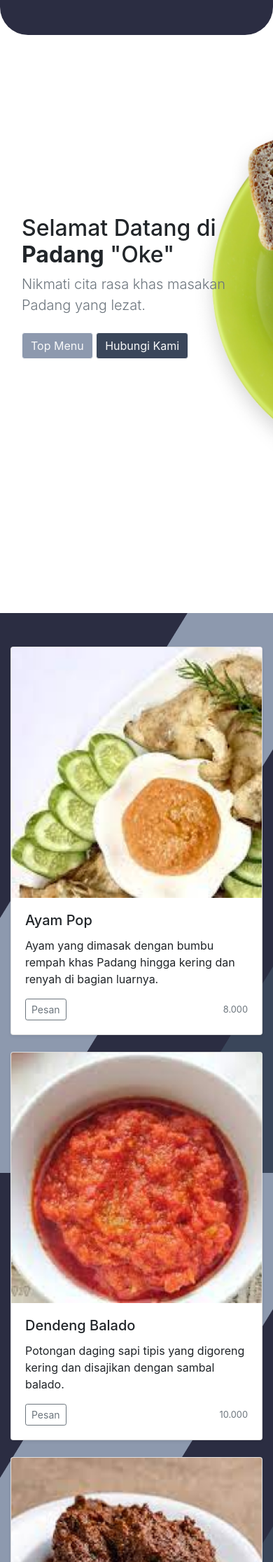
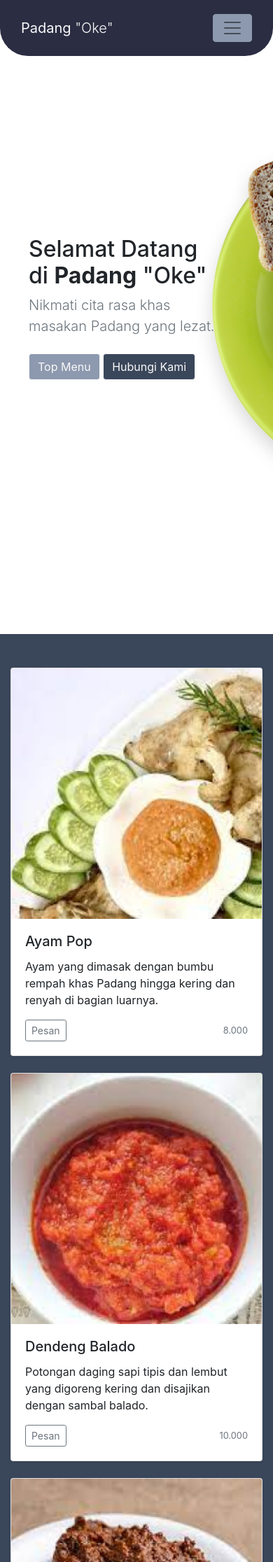
Before and after one commit to muhamadfarrelrizqullah/belajar_php, a PHP site: page / in a window 390 px wide. Shown: the top 2232 px of the page at 70% size. Run offline with PHP 8.4, Linux system fonts and the light colour scheme; some libraries are stand-ins or nearby versions.

Commit message:
Add Responsive

```diff
--- a/Landing.css
+++ b/Landing.css
@@ -27,6 +27,11 @@ background-color: #2b2d42 !important;
 border-bottom-left-radius: 40px;
 border-bottom-right-radius: 40px;
 padding: 25px 100px;
+}
+
+#toggler{
+border: 1px solid #8d99ae;
+background-color: #8d99ae;
 }
 
 #card {
@@ -62,3 +67,22 @@ padding-bottom: 20px;
 #icon {
 color: white !important;
 }
+
+@media (max-width: 768px) {
+#card {
+background-image: none;
+background-color: #3a465a;
+}
+}
+
+
+@media (max-width: 706px) {
+#navbar {
+padding: 20px 30px;
+}
+
+.jumbotron .container {
+margin-left: 10px;
+width: 300px;
+}
+}
--- a/index.php
+++ b/index.php
@@ -4,7 +4,7 @@
 <head>
     <meta charset="UTF-8">
     <meta name="viewport" content="width=device-width, initial-scale=1.0">
-    <title>Padang Oke</title>
+    <title>Semantic HTML - Padang Oke</title>
 
     <link rel="stylesheet" href="Landing.css?v=<?php echo time(); ?>">
     <link rel="stylesheet" href="https://stackpath.bootstrapcdn.com/bootstrap/4.5.2/css/bootstrap.min.css">
@@ -15,9 +15,13 @@
 
     <header>
         <nav class="navbar navbar-expand-lg navbar-light bg-secondary" id="navbar">
-            <div class="collapse navbar-collapse"">
-                <a class="navbar-brand text-light display-4" href="index.php"><b>Padang</b> "Oke"</a>
-                <ul class="navbar-nav mr-auto mt-2 mt-lg-0">
+            <a class="navbar-brand text-light display-4" href="index.php"><b>Padang</b> "Oke"</a>
+            <button class="navbar-toggler" type="button" data-toggle="collapse" data-target="#navbarNav"
+                aria-controls="navbarNav" aria-expanded="false" aria-label="Toggle navigation" id="toggler">
+                <span class="navbar-toggler-icon"></span>
+            </button>
+            <div class="collapse navbar-collapse" id="navbarNav">
+                <ul class="navbar-nav ml-auto">
                     <li class="nav-item">
                         <a class="nav-link text-light" href="login-layout.php">Login</a>
                     </li>
@@ -36,6 +40,7 @@
         </nav>
     </header>
 
+
     <main role="main">
 
         <section class="jumbotron">
@@ -52,7 +57,7 @@
         <div class="album py-5" id="card">
             <div class="container">
                 <div class="row">
-                    <div class="col-md-4">
+                    <div class="col-md-4 col-xs-4">
                         <div class="card mb-4 shadow-sm">
                             <img src="img/Makanan/pop.png" class="card-img-top" alt="...">
                             <div class="card-body">
@@ -69,12 +74,13 @@
                         </div>
                     </div>
 
-                    <div class="col-md-4">
+                    <div class="col-md-4 col-xs-4">
                         <div class="card mb-4 shadow-sm">
                             <img src="img/Makanan/download 1.png" class="card-img-top" alt="...">
                             <div class="card-body">
                                 <h5 class="card-title">Dendeng Balado</h5>
-                                <p class="card-text">Potongan daging sapi tipis yang digoreng kering dan disajikan
+                                <p class="card-text">Potongan daging sapi tipis dan lembut yang digoreng kering dan
+                                    disajikan
                                     dengan sambal balado.</p>
                                 <div class="d-flex justify-content-between align-items-center">
                                     <div class="btn-group">
@@ -86,7 +92,7 @@
                         </div>
                     </div>
 
-                    <div class="col-md-4">
+                    <div class="col-md-4 col-xs-4">
                         <div class="card mb-4 shadow-sm">
                             <img src="img/Makanan/download 4.png" class="card-img-top" alt="...">
                             <div class="card-body">
@@ -134,18 +140,18 @@
         <div class="container">
             <div class="row">
                 <div class="col-md-4">
-                    <h5 class="footer-top">Alamat Kami</h5>
+                    <h5 class="footer-top"><u>Alamat Kami</u></h5>
                     <p>Jalan Ahmad Yani No. 123</p>
                     <p>Surabaya</p>
                     <p>12345, Jawa Timur</p>
                 </div>
                 <div class="col-md-4">
-                    <h5 class="footer-top">Hubungi Kami</h5>
+                    <h5 class="footer-top"><u>Hubungi Kami</u></h5>
                     <p>Email: padangoke@mail.com</p>
                     <p>Telepon: 123-456-7890</p>
                 </div>
                 <div class="col-md-4">
-                    <h5 class="footer-top">Ikuti Kami</h5>
+                    <h5 class="footer-top"><u>Ikuti Kami</u></h5>
                     <ul class="list-inline">
                         <li class="list-inline-item"><a href="#"><i class="fab fa-facebook"
                                     id="icon"></i></a></li>
```
